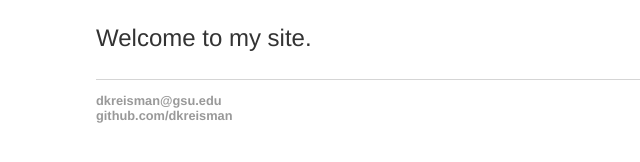
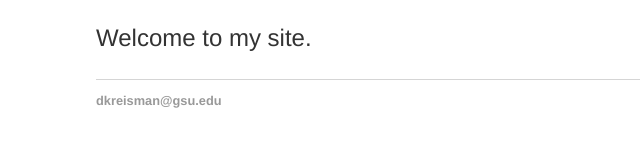
Before and after one commit to dkreisman/dkreisman.github.io, a Jekyll site: the page built from index.html, in a window 1280 px wide. Shown: the part 139-301 px from the top of the page, without its empty margins (96-736 px from the left). Built offline with Jekyll 4.4.1, drawn with Linux system fonts in a browser that asks for light colours.

Commit message:
Update default.html

```diff
--- a/_layouts/default.html
+++ b/_layouts/default.html
@@ -22,7 +22,6 @@
 			<footer>
 	    		<ul>
 	        		<li><a href="mailto:dkreisman@gsu.edu">dkreisman@gsu.edu</a></li></br>
-	        		<li><a href="https://github.com/dkreisman">github.com/dkreisman</a></li>
 			</ul>
 			</footer>
 		</body>
```
